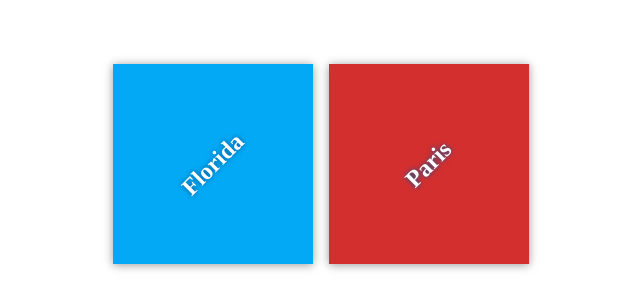
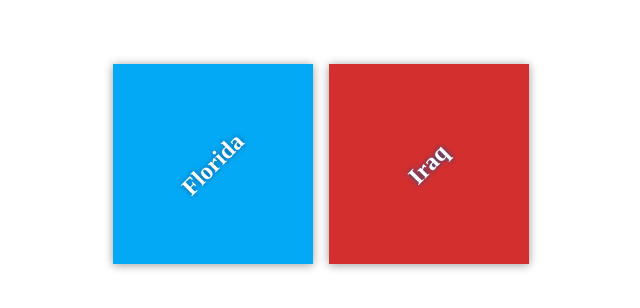
Before and after one commit to ayanooo/my-travel-plans, a plain HTML site: page index.html in a window 1280 px wide. Shown: the part 236-544 px from the top of the page, 319-959 px from the left. Drawn offline with Linux system fonts and the light colour scheme.

Commit message:
add starting destinations

```diff
--- a/index.html
+++ b/index.html
@@ -15,7 +15,7 @@
             </div>
 
             <div class="destination" id="paris">
-                <h2>Paris</h2>
+                <h2>Iraq</h2>
             </div>
         </div>
     </div>
```
